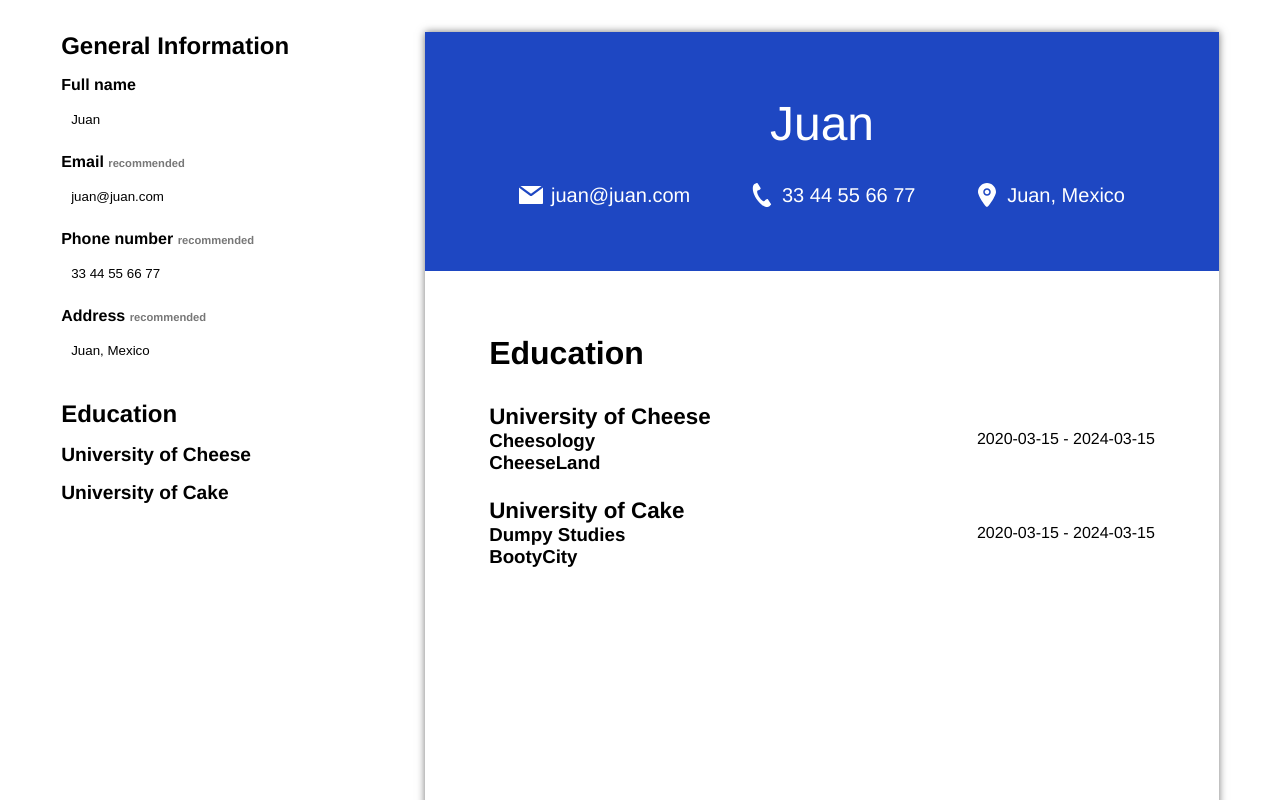
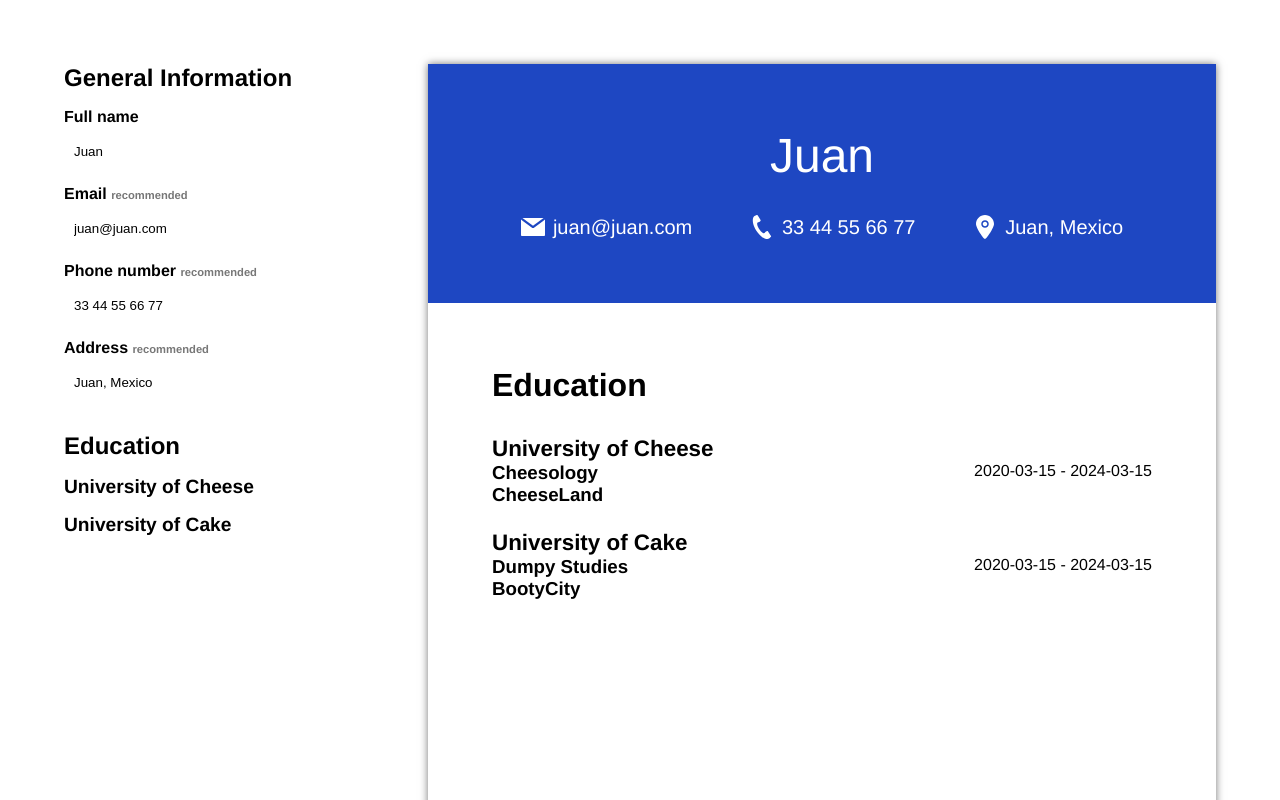
Before and after one commit to RogerEaux/CV-Application, a React (Vite) app: page / in a window 1280 px wide. Shown: the top 800 px of the page. Built offline with nearby package versions, Linux system fonts and the light colour scheme.

Commit message:
Change App margin

```diff
--- a/src/styles/App.css
+++ b/src/styles/App.css
@@ -1,4 +1,5 @@
 main {
   display: flex;
   justify-content: center;
+  margin: 32px;
 }
```
